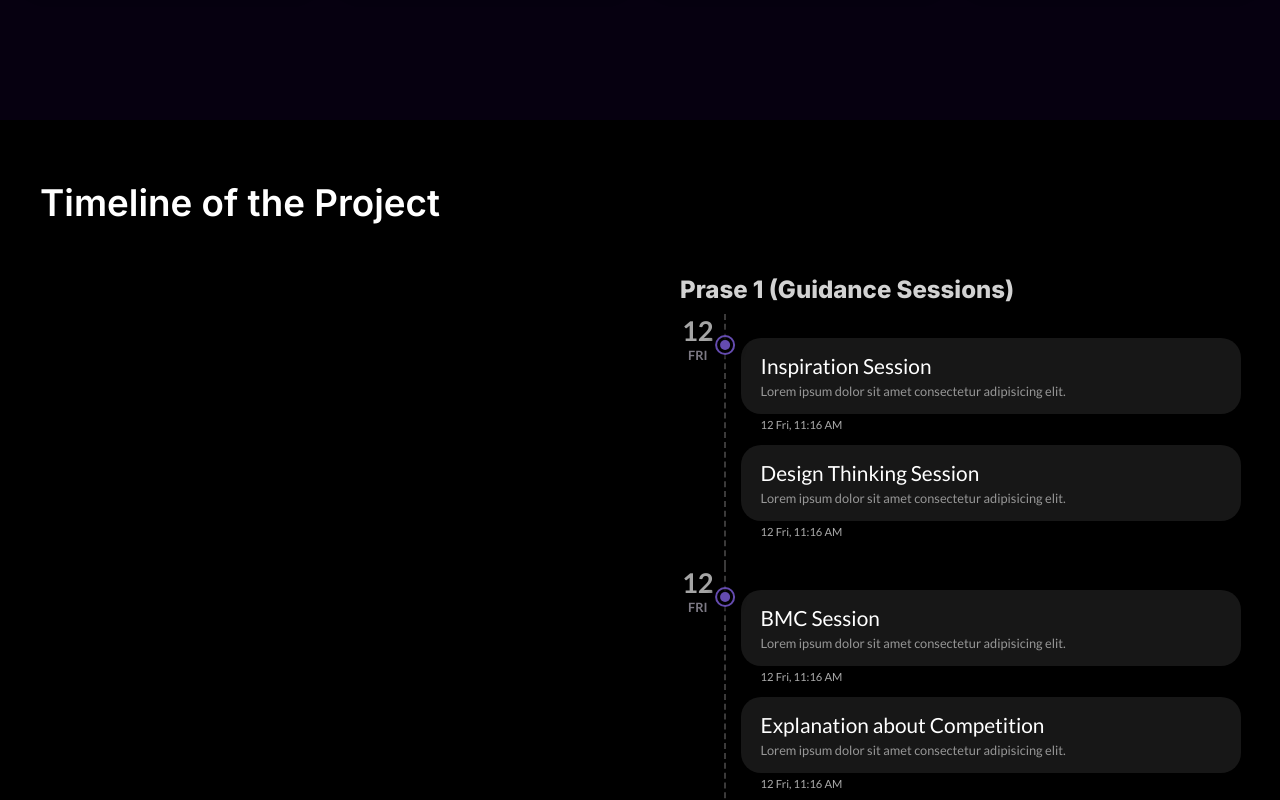
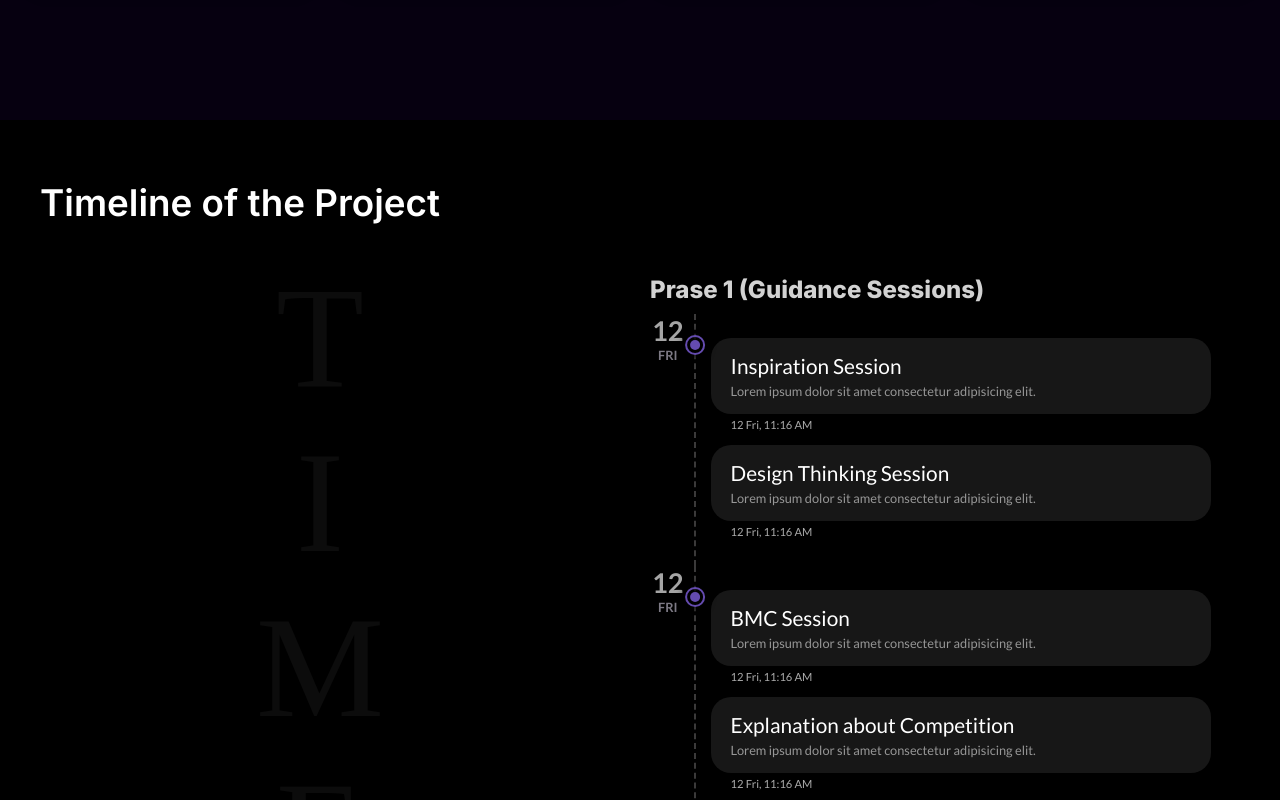
Before and after one commit to himansaE/ideanix, a Next.js app: page / in a window 1280 px wide. Shown: the part 1480-2280 px from the top of the page. Built offline with nearby package versions, Linux system fonts and the light colour scheme.

Commit message:
fix timeline

```diff
--- /dev/null
+++ b/src/components/anims/ballUnderText.module.css
@@ -0,0 +1,44 @@
+.con {
+  height: 100%;
+  width: 100%;
+}
+.ball {
+  position: fixed;
+  height: 170px;
+  width: 170px;
+  background-color: #272d64;
+  top: 363px;
+  border-radius: 50%;
+  z-index: -1;
+  left: var(--m-x);
+  top: var(--m-y);
+  opacity: var(--m-o);
+  transform: translate(-50%, -50%);
+  transition: opacity 300ms;
+  will-change: left top;
+}
+
+.text {
+  height: 100%;
+  width: 100%;
+  font-size: 9em;
+  display: flex;
+  flex-direction: column;
+  align-items: center;
+  font-family: "__Lato_2246b7";
+  text-transform: uppercase;
+  color: #0c0c0c;
+  user-select: none;
+  cursor: default;
+  z-index: 2;
+  position: relative;
+}
+@media (hover: none),
+  (hover: on-demand),
+  (-moz-touch-enabled: 1),
+  (pointer: coarse) {
+  .ball {
+    transition-property: opacity, top, left;
+    transition: 150ms;
+  }
+}
--- /dev/null
+++ b/src/components/anims/ballUnderText.tsx
@@ -0,0 +1,14 @@
+import style from "./ballUnderText.module.css";
+
+export default function BallUnderText({ text }: { text: string }) {
+  return (
+    <div className={style.con}>
+      <div className={style.ball}></div>
+      <div className={style.text}>
+        {text.split("").map((i, n) => (
+          <span key={n}>{i}</span>
+        ))}
+      </div>
+    </div>
+  );
+}
--- a/src/components/home/stages_page.tsx
+++ b/src/components/home/stages_page.tsx
@@ -39,7 +39,6 @@ export default function StagesPage() {
   // }, []);
   return (
     <>
-      <div className={styles.sticky}>
       <h2 className={cssClasses("section-header", inter.className)}>
         What are you developing for?
       </h2>
@@ -54,7 +53,7 @@ export default function StagesPage() {
           <StageCard data={s} key={s.name} />
         ))}
       </div>
-      </div>
+
       {/* <div className={styles.scroll_helper} ref={scroll_helper}></div> */}
     </>
   );
--- a/src/components/home/timeline.module.css
+++ b/src/components/home/timeline.module.css
@@ -5,7 +5,7 @@
   margin: 10px 5px;
 }
 .chip {
-  background-color: rgba(255, 255, 255, 0.09);
+  background-color: rgb(23, 23, 23);
   padding: 15px 20px;
   border-radius: 20px;
   box-shadow: 0px 4px 5px 0px rgba(0, 0, 0, 0.14),
@@ -66,7 +66,18 @@
   color: #7d7a85;
   font-weight: 800;
 }
-
+.con {
+  padding: 50px 0;
+  z-index: 1;
+  display: block;
+  overflow: hidden;
+  position: inherit;
+  clip-path: inset(0 0 0 0);
+}
+.title {
+  z-index: 2;
+  position: relative;
+}
 .phrase_head {
   margin: 10px;
   color: #d2d2d2;
@@ -80,11 +91,33 @@
 }
 .img {
   flex: 1;
-  margin: 30px;
 }
 .phrases_list {
   flex: 1;
+  z-index: 1;
+  backdrop-filter: blur(23px);
 }
+.back {
+  min-height: 100%;
+  min-width: 100%;
+  position: absolute;
+  backdrop-filter: blur(69px) brightness(1.7);
+  z-index: 0;
+  top: 0;
+}
+@media screen and (max-width: 800px) {
+  .img {
+    position: absolute;
+  }
+  .phrases_list {
+    max-width: 587px;
+    z-index: 5;
+  }
+  .phrases_con {
+    justify-content: center;
+  }
+}
+
 @media screen and (max-width: 500px) {
   .phrase_head {
     margin: 10px;
--- a/src/components/home/timeline.tsx
+++ b/src/components/home/timeline.tsx
@@ -2,17 +2,52 @@ import { cssClasses } from "@/lib/lib";
 import { Inter, Lato } from "next/font/google";
 import style from "./timeline.module.css";
 import { ProjectDateInterface, project_timeline } from "@/lib/projectData";
+import BallUnderText from "../anims/ballUnderText";
+import { CSSProperties, useState } from "react";
 const inter = Inter({ subsets: ["latin"], weight: ["600", "400"] });
 const lato = Lato({ subsets: ["latin"], weight: "400" });
 
 export default function Timeline() {
+  const [mouse_pos, setMousePos] = useState({
+    x: -1121,
+    y: -12212,
+    hidden: true,
+  });
   return (
-    <>
-      <h1 className={cssClasses("section-header", inter.className)}>
+    <div
+      className={style.con}
+      onMouseMove={(e) => {
+        setMousePos({
+          x: e.clientX,
+          y: e.clientY,
+          hidden: false,
+        });
+      }}
+      onMouseLeave={() => {
+        setMousePos({
+          x: -1220,
+          y: -1220,
+          hidden: true,
+        });
+      }}
+      style={
+        {
+          "--m-x": mouse_pos.x + "px",
+          "--m-y": mouse_pos.y + "px",
+          "--m-o": mouse_pos.hidden ? 0 : 1,
+        } as CSSProperties
+      }
+    >
+      <h1
+        className={cssClasses("section-header", inter.className, style.title)}
+      >
         Timeline of the Project
       </h1>
+      <div className={style.back}></div>
       <div className={style.phrases_con}>
-        <div className={style.img}></div>
+        <div className={style.img}>
+          <BallUnderText text="Timeline" />
+        </div>
         <div className={style.phrases_list}>
           {project_timeline.map((i) => (
             <div key={i.phrase} className={style.phrase}>
@@ -20,7 +55,7 @@ export default function Timeline() {
                 Prase {i.phrase} ({i.name})
               </h1>
               {i.dates.map((d) => (
-                <div key={d.time}>
+                <div key={d.time + Math.random()}>
                   <DateChip data={d} />
                 </div>
               ))}
@@ -28,7 +63,7 @@ export default function Timeline() {
           ))}
         </div>
       </div>
-    </>
+    </div>
   );
 }
 
--- a/src/styles/Home.module.css
+++ b/src/styles/Home.module.css
@@ -22,6 +22,5 @@
   background-color: #060010;
 }
 .timeline_page {
-  padding: 50px 0px;
   background-color: black;
 }
--- a/src/styles/globals.css
+++ b/src/styles/globals.css
@@ -47,6 +47,7 @@ body {
   color: var(--foreground);
   background: var(--background-color);
 }
+
 .svg-filter {
   display: none;
   opacity: 0;
```
Lines whose indentation alone changed are shown as unchanged.
